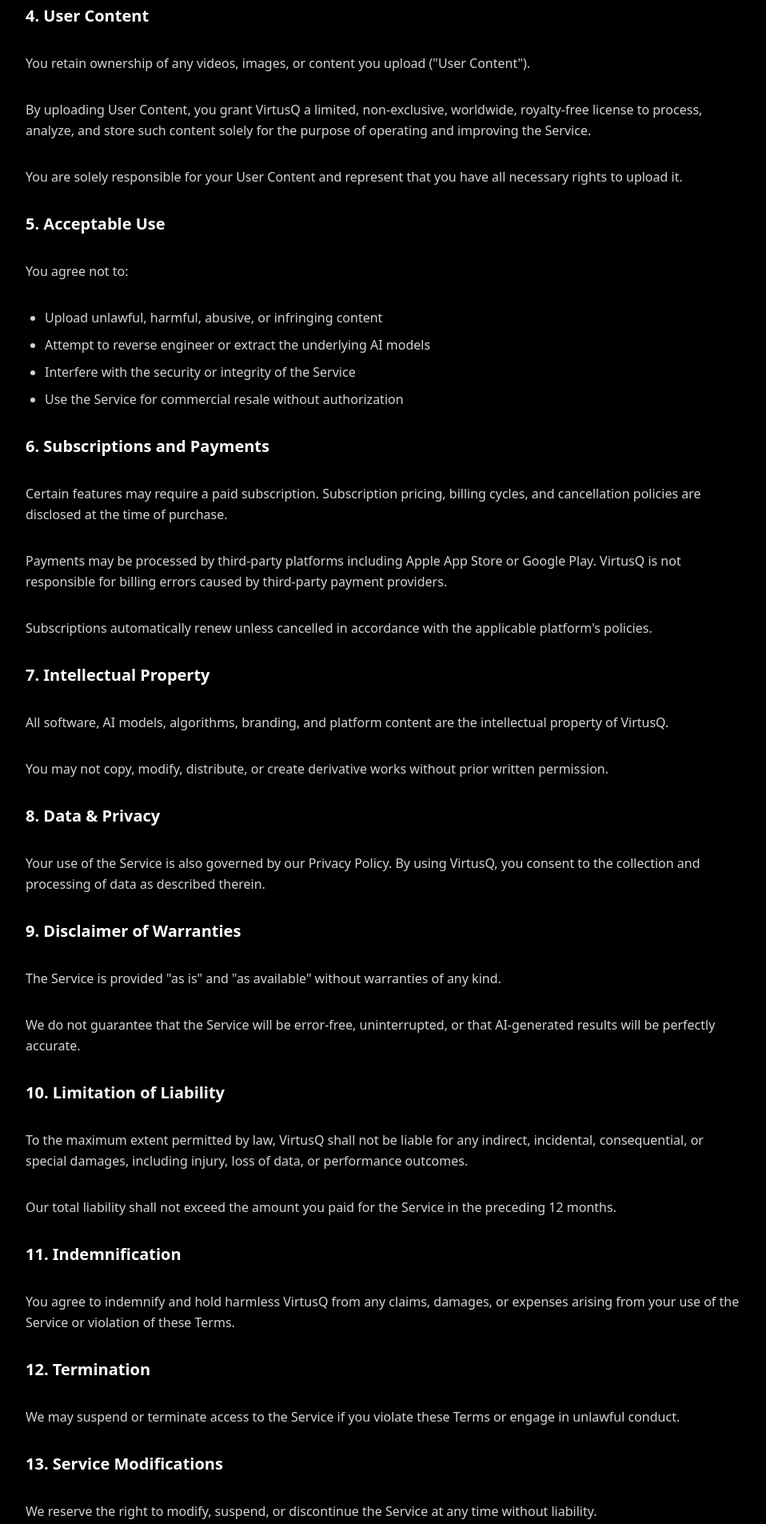
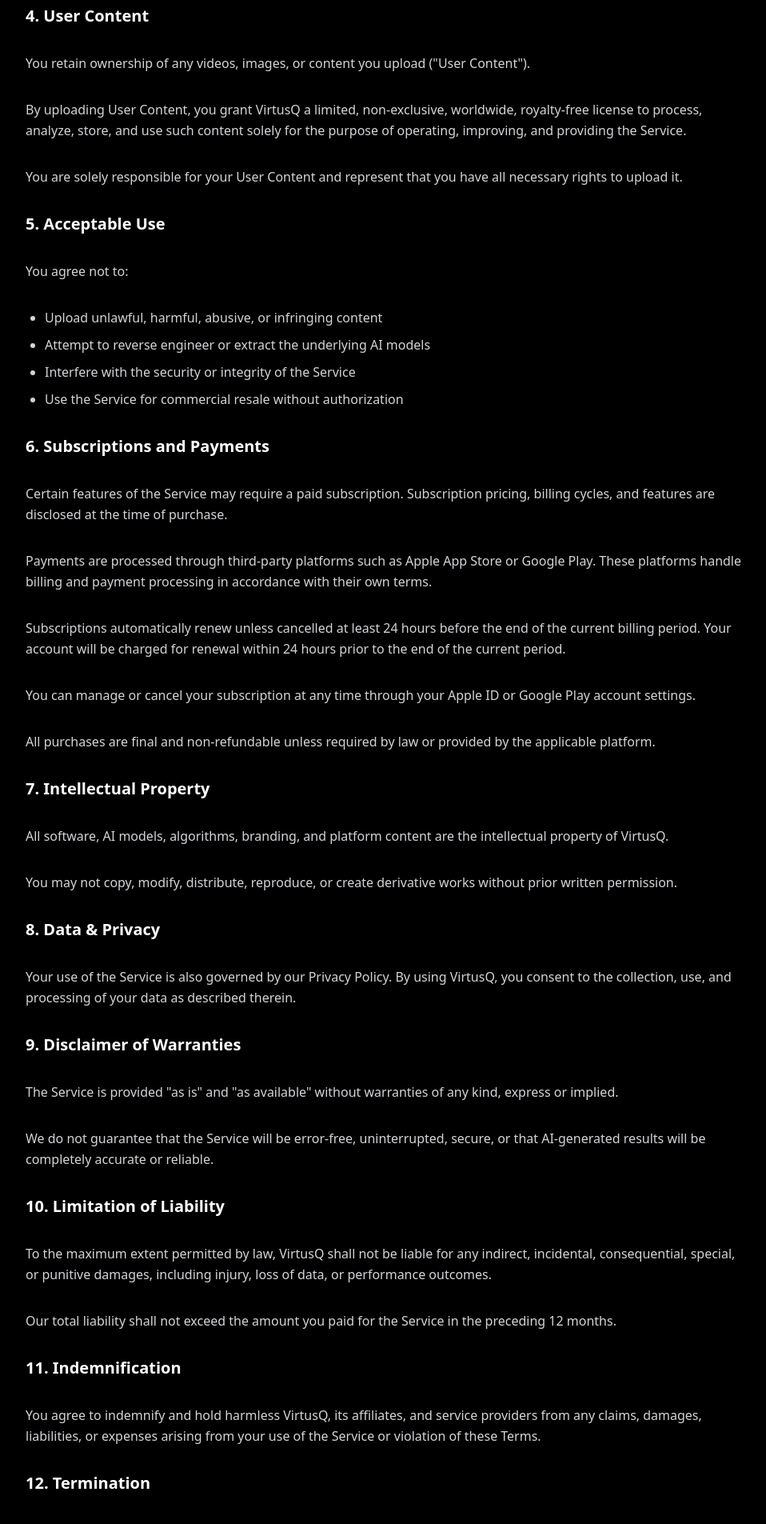
Before and after one commit to wqflle/virtusQ-Website, a Next.js app: page /terms in a window 1280 px wide. Shown: the part 900-2805 px from the top of the page at 80% size, without its empty margins (160-1118 px from the left). Built offline with nearby package versions, Linux system fonts and the light colour scheme.

Commit message:
Update page.tsx

```diff
--- a/app/terms/page.tsx
+++ b/app/terms/page.tsx
@@ -64,8 +64,9 @@
           <p>
             By uploading User Content, you grant VirtusQ a limited,
             non-exclusive, worldwide, royalty-free license
-            to process, analyze, and store such content
-            solely for the purpose of operating and improving the Service.
+            to process, analyze, store, and use such content
+            solely for the purpose of operating, improving,
+            and providing the Service.
           </p>
           <p>
             You are solely responsible for your User Content and represent
@@ -85,19 +86,28 @@
           {/* 6 */}
           <h2 className="text-xl font-semibold text-white">6. Subscriptions and Payments</h2>
           <p>
-            Certain features may require a paid subscription.
-            Subscription pricing, billing cycles, and cancellation policies
-            are disclosed at the time of purchase.
+            Certain features of the Service may require a paid subscription.
+            Subscription pricing, billing cycles, and features are disclosed
+            at the time of purchase.
           </p>
           <p>
-            Payments may be processed by third-party platforms
-            including Apple App Store or Google Play.
-            VirtusQ is not responsible for billing errors
-            caused by third-party payment providers.
+            Payments are processed through third-party platforms such as
+            Apple App Store or Google Play. These platforms handle billing
+            and payment processing in accordance with their own terms.
           </p>
           <p>
-            Subscriptions automatically renew unless cancelled
-            in accordance with the applicable platform&apos;s policies.
+            Subscriptions automatically renew unless cancelled at least
+            24 hours before the end of the current billing period.
+            Your account will be charged for renewal within 24 hours
+            prior to the end of the current period.
+          </p>
+          <p>
+            You can manage or cancel your subscription at any time
+            through your Apple ID or Google Play account settings.
+          </p>
+          <p>
+            All purchases are final and non-refundable unless required by law
+            or provided by the applicable platform.
           </p>
 
           {/* 7 */}
@@ -107,27 +117,28 @@
             and platform content are the intellectual property of VirtusQ.
           </p>
           <p>
-            You may not copy, modify, distribute, or create derivative works
-            without prior written permission.
+            You may not copy, modify, distribute, reproduce,
+            or create derivative works without prior written permission.
           </p>
 
           {/* 8 */}
           <h2 className="text-xl font-semibold text-white">8. Data & Privacy</h2>
           <p>
             Your use of the Service is also governed by our Privacy Policy.
-            By using VirtusQ, you consent to the collection and processing
-            of data as described therein.
+            By using VirtusQ, you consent to the collection, use,
+            and processing of your data as described therein.
           </p>
 
           {/* 9 */}
           <h2 className="text-xl font-semibold text-white">9. Disclaimer of Warranties</h2>
           <p>
             The Service is provided &quot;as is&quot; and &quot;as available&quot;
-            without warranties of any kind.
+            without warranties of any kind, express or implied.
           </p>
           <p>
             We do not guarantee that the Service will be error-free,
-            uninterrupted, or that AI-generated results will be perfectly accurate.
+            uninterrupted, secure, or that AI-generated results
+            will be completely accurate or reliable.
           </p>
 
           {/* 10 */}
@@ -135,7 +146,7 @@
           <p>
             To the maximum extent permitted by law,
             VirtusQ shall not be liable for any indirect,
-            incidental, consequential, or special damages,
+            incidental, consequential, special, or punitive damages,
             including injury, loss of data, or performance outcomes.
           </p>
           <p>
@@ -146,8 +157,9 @@
           {/* 11 */}
           <h2 className="text-xl font-semibold text-white">11. Indemnification</h2>
           <p>
-            You agree to indemnify and hold harmless VirtusQ
-            from any claims, damages, or expenses arising
+            You agree to indemnify and hold harmless VirtusQ,
+            its affiliates, and service providers from any claims,
+            damages, liabilities, or expenses arising
             from your use of the Service or violation of these Terms.
           </p>
 
@@ -155,14 +167,16 @@
           <h2 className="text-xl font-semibold text-white">12. Termination</h2>
           <p>
             We may suspend or terminate access to the Service
-            if you violate these Terms or engage in unlawful conduct.
+            at our discretion if you violate these Terms
+            or engage in unlawful or abusive conduct.
           </p>
 
           {/* 13 */}
           <h2 className="text-xl font-semibold text-white">13. Service Modifications</h2>
           <p>
             We reserve the right to modify, suspend,
-            or discontinue the Service at any time without liability.
+            or discontinue the Service (or any part of it)
+            at any time without prior notice or liability.
           </p>
 
           {/* 14 */}
@@ -177,7 +191,7 @@
           <h2 className="text-xl font-semibold text-white">15. Changes to Terms</h2>
           <p>
             We may update these Terms periodically.
-            Continued use of the Service after updates
+            Continued use of the Service after such updates
             constitutes acceptance of the revised Terms.
           </p>
 
@@ -185,7 +199,7 @@
           <h2 className="text-xl font-semibold text-white">16. Contact</h2>
           <p>
             For questions regarding these Terms, contact:
-            support@virtusq.com
+            virtusqsup@gmail.com
           </p>
 
         </section>
```
